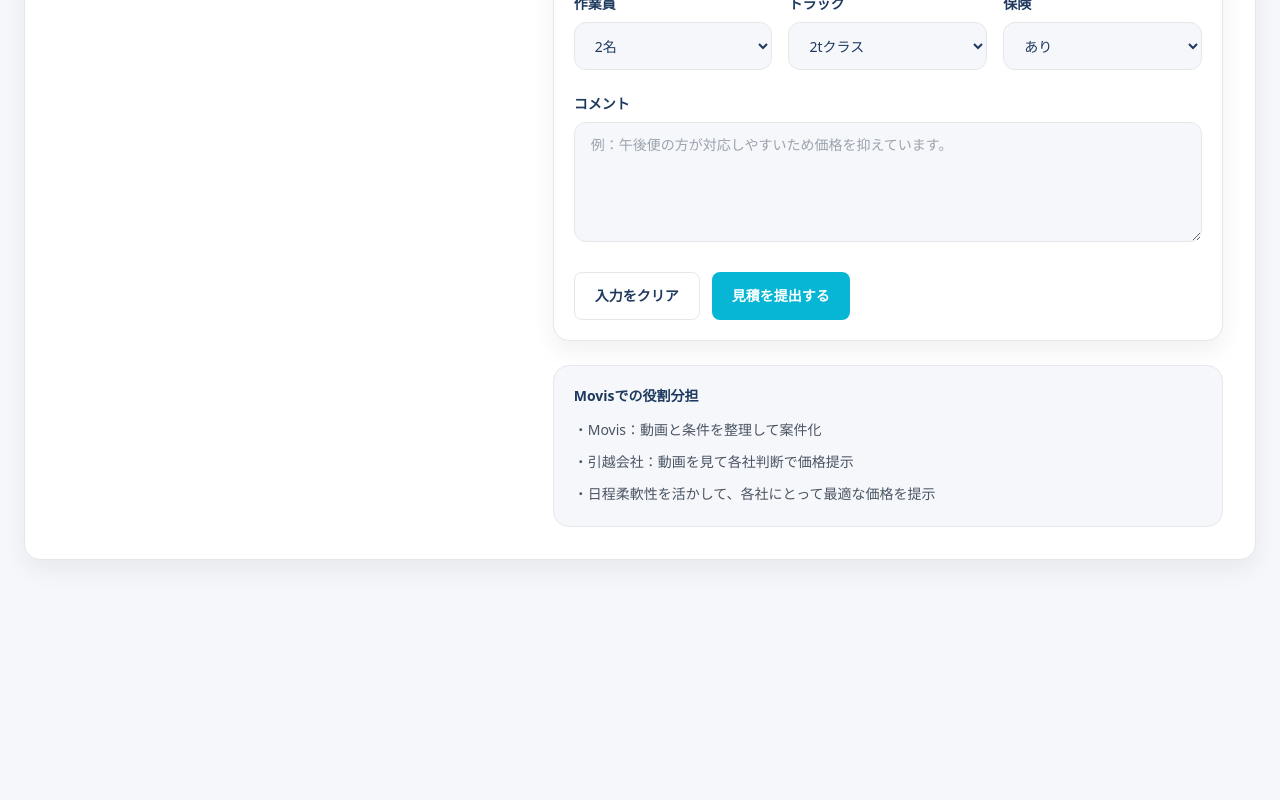
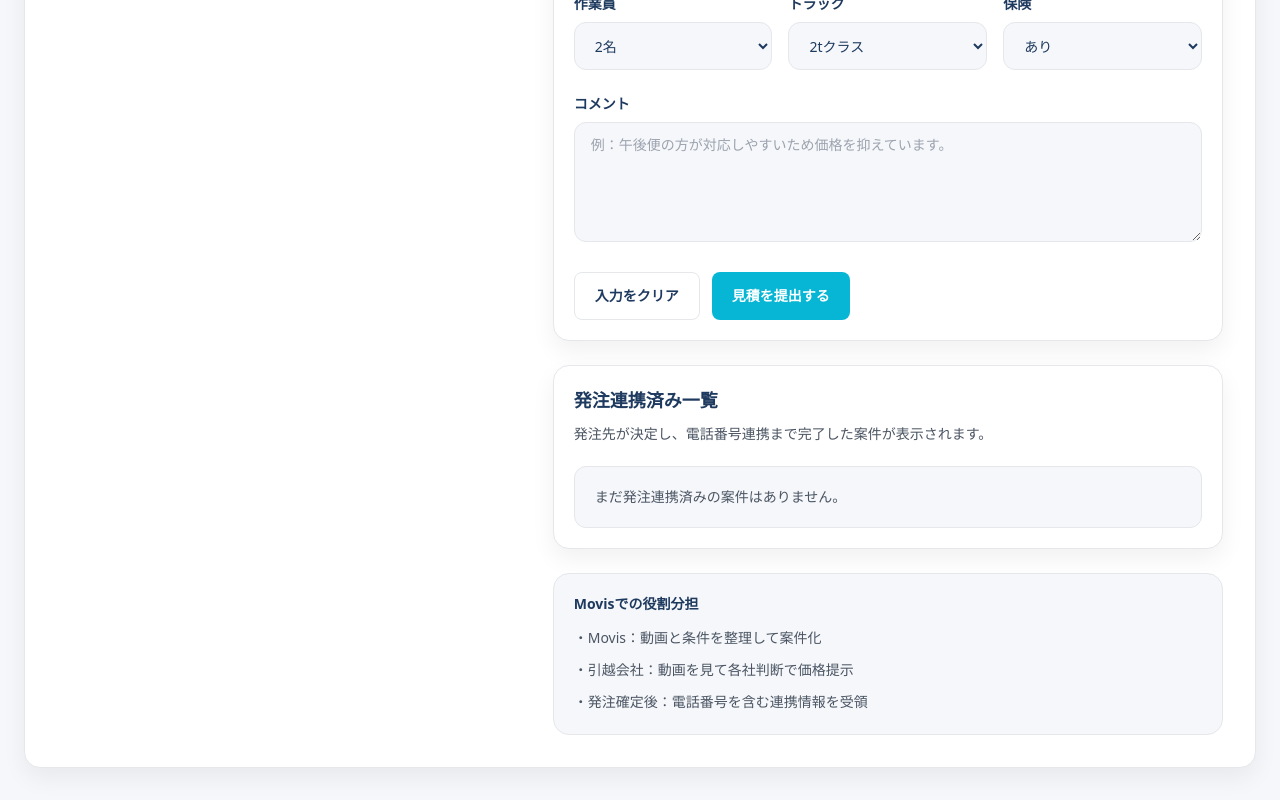
Before and after one commit to rjshimoyama-bot/lifeport-mvp, a Next.js app: page /carrier in a window 1280 px wide. Shown: the part 1363-2163 px from the top of the page. Before the commit the page ends 1955 px from the top, so only its background shows below. Built offline with nearby package versions, Linux system fonts and the light colour scheme.

Commit message:
Update page.tsx

```diff
--- a/app/carrier/page.tsx
+++ b/app/carrier/page.tsx
@@ -1,7 +1,7 @@
 "use client";
 
 import Link from "next/link";
-import { useMemo, useState } from "react";
+import { useEffect, useMemo, useState } from "react";
 
 type RequestStatus = "new" | "reviewing" | "quoted";
 
@@ -33,6 +33,24 @@ type QuoteForm = {
   truck: string;
   insurance: string;
   comment: string;
+};
+
+type ConfirmedOrder = {
+  id: string;
+  company: string;
+  plan: string;
+  price: string;
+  crew: string;
+  truck: string;
+  insurance: string;
+  customerName: string;
+  customerEmail: string;
+  customerPhone: string;
+  leadId: string;
+  agentName: string;
+  propertyName: string;
+  handoffAt: string;
+  status: string;
 };
 
 const initialForm: QuoteForm = {
@@ -103,11 +121,17 @@ export default function CarrierPage() {
   const [requests, setRequests] = useState<MoveRequest[]>(mockRequests);
   const [selectedId, setSelectedId] = useState<string | null>(mockRequests[0]?.id ?? null);
   const [form, setForm] = useState<QuoteForm>(initialForm);
+  const [confirmedOrders, setConfirmedOrders] = useState<ConfirmedOrder[]>([]);
 
   const selectedRequest = useMemo(
     () => requests.find((req) => req.id === selectedId) ?? null,
     [requests, selectedId]
   );
+
+  useEffect(() => {
+    const saved = JSON.parse(localStorage.getItem("movis_confirmed_orders") || "[]");
+    setConfirmedOrders(saved);
+  }, []);
 
   const updateForm = (key: keyof QuoteForm, value: string) => {
     setForm((prev) => ({ ...prev, [key]: value }));
@@ -211,7 +235,7 @@ export default function CarrierPage() {
                 </h1>
                 <p className="mt-3 text-sm leading-6 text-muted md:text-base">
                   ユーザーがアップロードした動画と条件を確認し、引越会社ごとに日程別の見積を提出します。
-                  ルート効率や社内事情は各社判断で反映してください。
+                  発注確定後は、電話番号を含む連携情報が下部に反映されます。
                 </p>
               </div>
 
@@ -311,63 +335,18 @@ export default function CarrierPage() {
                       </p>
 
                       <div className="mt-6 grid gap-4 md:grid-cols-2">
-                        <Field
-                          label="候補日程 1"
-                          value={form.dateOption1}
-                          onChange={(v) => updateForm("dateOption1", v)}
-                          placeholder="例：3/22 終日"
-                        />
-                        <Field
-                          label="見積金額 1"
-                          value={form.price1}
-                          onChange={(v) => updateForm("price1", v)}
-                          placeholder="例：72000"
-                        />
-                        <Field
-                          label="候補日程 2"
-                          value={form.dateOption2}
-                          onChange={(v) => updateForm("dateOption2", v)}
-                          placeholder="例：3/23 午前"
-                        />
-                        <Field
-                          label="見積金額 2"
-                          value={form.price2}
-                          onChange={(v) => updateForm("price2", v)}
-                          placeholder="例：76000"
-                        />
-                        <Field
-                          label="候補日程 3"
-                          value={form.dateOption3}
-                          onChange={(v) => updateForm("dateOption3", v)}
-                          placeholder="例：3/24 午後"
-                        />
-                        <Field
-                          label="見積金額 3"
-                          value={form.price3}
-                          onChange={(v) => updateForm("price3", v)}
-                          placeholder="例：79000"
-                        />
+                        <Field label="候補日程 1" value={form.dateOption1} onChange={(v) => updateForm("dateOption1", v)} placeholder="例：3/22 終日" />
+                        <Field label="見積金額 1" value={form.price1} onChange={(v) => updateForm("price1", v)} placeholder="例：72000" />
+                        <Field label="候補日程 2" value={form.dateOption2} onChange={(v) => updateForm("dateOption2", v)} placeholder="例：3/23 午前" />
+                        <Field label="見積金額 2" value={form.price2} onChange={(v) => updateForm("price2", v)} placeholder="例：76000" />
+                        <Field label="候補日程 3" value={form.dateOption3} onChange={(v) => updateForm("dateOption3", v)} placeholder="例：3/24 午後" />
+                        <Field label="見積金額 3" value={form.price3} onChange={(v) => updateForm("price3", v)} placeholder="例：79000" />
                       </div>
 
                       <div className="mt-6 grid gap-4 md:grid-cols-3">
-                        <SelectField
-                          label="作業員"
-                          value={form.crew}
-                          onChange={(v) => updateForm("crew", v)}
-                          options={["2名", "3名", "4名"]}
-                        />
-                        <SelectField
-                          label="トラック"
-                          value={form.truck}
-                          onChange={(v) => updateForm("truck", v)}
-                          options={["1tクラス", "2tクラス", "4tクラス"]}
-                        />
-                        <SelectField
-                          label="保険"
-                          value={form.insurance}
-                          onChange={(v) => updateForm("insurance", v)}
-                          options={["あり", "簡易", "なし"]}
-                        />
+                        <SelectField label="作業員" value={form.crew} onChange={(v) => updateForm("crew", v)} options={["2名", "3名", "4名"]} />
+                        <SelectField label="トラック" value={form.truck} onChange={(v) => updateForm("truck", v)} options={["1tクラス", "2tクラス", "4tクラス"]} />
+                        <SelectField label="保険" value={form.insurance} onChange={(v) => updateForm("insurance", v)} options={["あり", "簡易", "なし"]} />
                       </div>
 
                       <div className="mt-6">
@@ -399,12 +378,65 @@ export default function CarrierPage() {
                       </div>
                     </div>
 
+                    <div className="rounded-2xl border border-border bg-white p-5 shadow-soft">
+                      <div className="text-lg font-bold text-navy">発注連携済み一覧</div>
+                      <p className="mt-2 text-sm leading-6 text-muted">
+                        発注先が決定し、電話番号連携まで完了した案件が表示されます。
+                      </p>
+
+                      <div className="mt-5 space-y-3">
+                        {confirmedOrders.length === 0 ? (
+                          <div className="rounded-xl border border-border bg-bg p-5 text-sm text-muted">
+                            まだ発注連携済みの案件はありません。
+                          </div>
+                        ) : (
+                          confirmedOrders.map((order) => (
+                            <div
+                              key={order.id}
+                              className="rounded-2xl border border-border bg-bg p-4"
+                            >
+                              <div className="flex flex-col gap-3 md:flex-row md:items-start md:justify-between">
+                                <div>
+                                  <div className="text-sm font-bold text-navy">
+                                    {order.customerName} / {order.company}
+                                  </div>
+                                  <div className="mt-1 text-xs text-muted">
+                                    {order.plan} / {order.price}
+                                  </div>
+                                </div>
+
+                                <span className="inline-flex rounded-full border border-cyan/30 bg-cyan/10 px-3 py-1 text-xs font-semibold text-navy">
+                                  {order.status}
+                                </span>
+                              </div>
+
+                              <div className="mt-4 grid gap-3 md:grid-cols-2">
+                                <InfoCard title="電話番号" value={order.customerPhone} />
+                                <InfoCard title="メール" value={order.customerEmail || "-"} />
+                                <InfoCard title="作業員 / トラック" value={`${order.crew} / ${order.truck}`} />
+                                <InfoCard title="保険" value={order.insurance} />
+                              </div>
+
+                              {(order.leadId || order.propertyName) && (
+                                <div className="mt-4 rounded-xl border border-border bg-white p-4">
+                                  <div className="text-xs text-muted">案内元情報</div>
+                                  <div className="mt-2 text-sm leading-6 text-navy">
+                                    案件ID: {order.leadId || "-"} / 案内元: {order.agentName || "-"} / 物件名: {order.propertyName || "-"}
+                                  </div>
+                                </div>
+                              )}
+                            </div>
+                          ))
+                        )}
+                      </div>
+                    </div>
+
                     <div className="rounded-2xl border border-border bg-bg p-5">
                       <div className="text-sm font-semibold text-navy">Movisでの役割分担</div>
                       <ul className="mt-3 space-y-2 text-sm leading-6 text-muted">
                         <li>・Movis：動画と条件を整理して案件化</li>
                         <li>・引越会社：動画を見て各社判断で価格提示</li>
-                        <li>・日程柔軟性を活かして、各社にとって最適な価格を提示</li>
+                        <li>・発注確定後：電話番号を含む連携情報を受領</li>
                       </ul>
                     </div>
                   </div>
```
